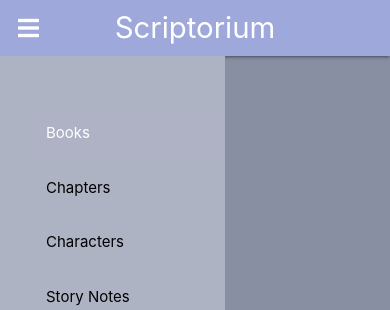
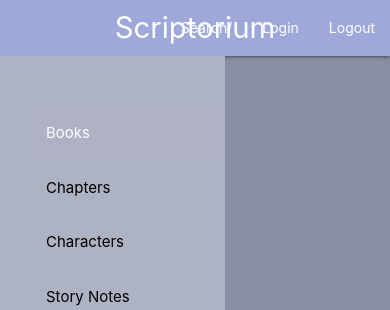
Before and after one commit to SRay-2020/MP3--Novel_Writing_APP, a Flask app: page / in a window 390 px wide. Shown: the top 310 px of the page. Run offline with Flask 2, Linux system fonts and the light colour scheme; data that the repository does not hold is empty; some libraries are stand-ins or nearby versions.

Commit message:
Remove hamburger menu on smaller media query

```diff
--- a/static/css/style.css
+++ b/static/css/style.css
@@ -56,9 +56,10 @@
 On screens that are less than 700px wide, make the sidebar into a topbar
 @media screen and (max-width: 700px) {
   .sidebar {
-    width: 100%;
     height: auto;
     position: relative;
+    width: 150px;
+    background-color: rgba(119, 119, 119, 0.616);
   }
   .sidebar a {float: left;}
   div.content {margin-left: 0;}
--- a/templates/base.html
+++ b/templates/base.html
@@ -18,8 +18,8 @@
             <nav class="nav-extended text-shadow indigo lighten-3">
                 <div class="nav-wrapper">
                 <a href="#!" class="brand-logo">Scriptorium</a>
-                <a href="#" data-target="mobile-demo" class="sidenav-trigger"><i class="fas fa-bars"></i></a>
-                <ul class="right hide-on-med-and-down">
+
+                <ul class="right">
                     <li><a href="#">Search/</a></li>
                     <li><a href="#">Login</a></li>
                     <li><a href="#">Logout</a></li>
@@ -27,12 +27,14 @@
                 </div>
             </nav>
         <!-- Mobile Side Navbar-->
-            <ul class="sidenav" id="mobile-demo">
+            <!-- <ul class="sidenav" id="mobile-demo">
+                hide-on-med-and-down
+                 <a href="#" data-target="mobile-demo" class="sidenav-trigger"><i class="fas fa-bars"></i></a>
                 <li><a href="sass.html">Books</a></li>
                 <li><a href="badges.html">Chapters</a></li>
                 <li><a href="collapsible.html">Characters</a></li>
                 <li><a href="mobile.html">Story Notes</a></li>
-            </ul>
+            </ul> -->
     </header>
 
 <div class="sidebar">
```
